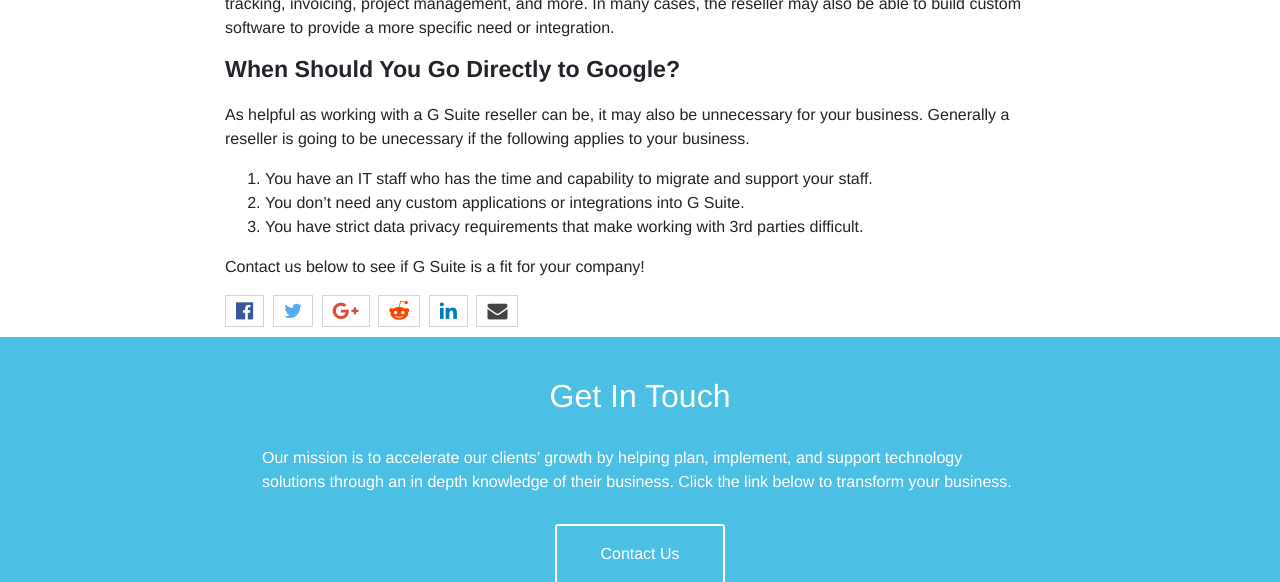
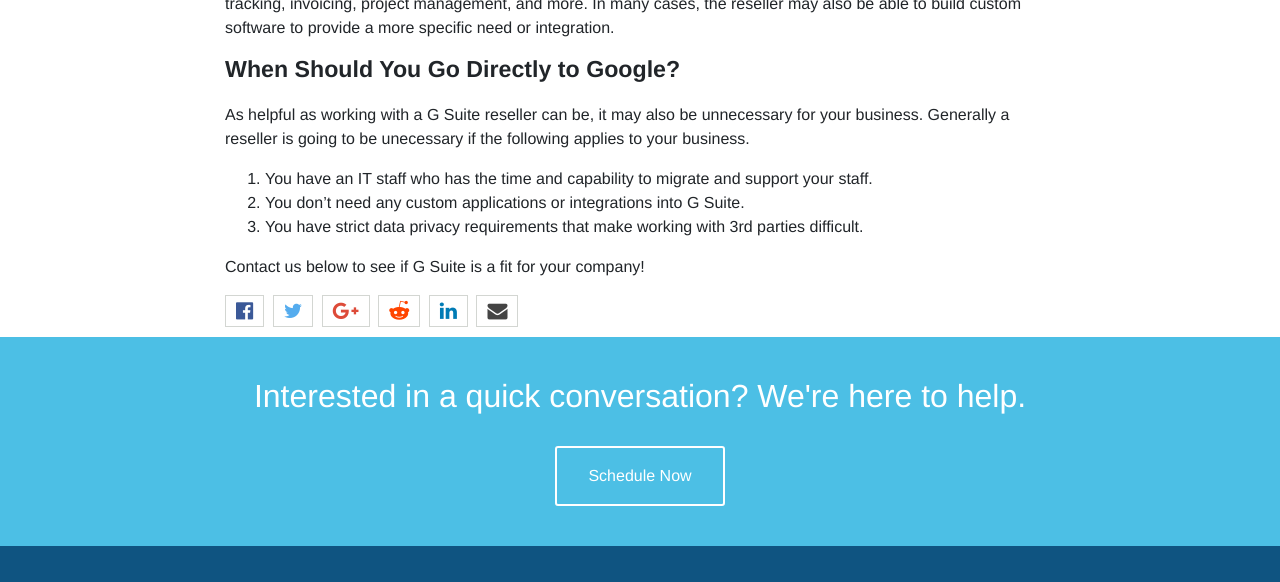
Before and after one commit to seven-hills-technology/seven-hills-technology.github.io, a Jekyll site: the page built from _posts/2018-10-29-why-use-gsuite-reseller.markdown, in a window 1280 px wide and 900 px high, scrolled down 1644 px, cut to the strip 0-582 px from the top of the window. Built offline with Jekyll 4.4.1, drawn with Linux system fonts in a browser that asks for light colours; nearby versions of some CDN libraries.

Commit message:
schedule link for blog posts

```diff
--- a/_layouts/post.html
+++ b/_layouts/post.html
@@ -98,12 +98,12 @@
         </div>
     </section>
     <section class="sh-get-in-touch">
-        <h2>Get In Touch</h2>
-        <div class="git-text">
- Our mission is to accelerate our clients’ growth by helping plan, implement, and support technology solutions through an
-in depth knowledge of their business. Click the link below to transform your business.
-        </div>
-        <a class="git-button" href="mailto:info@sevenhillstechnology.com">Contact Us</a>
+        <h2>Interested in a quick conversation? We're here to help.</h2>
+        <!-- <div class="git-text">
+                Interested in a quick conversation? We're here to help.
+            </div> -->
+        <a class="git-button" href="https://app.hubspot.com/meetings/bradgardner/1-hour-consultation" target="_blank">Schedule
+            Now</a>
     </section>
 <footer class="sh-footer">
     <div class="map"></div>
```
